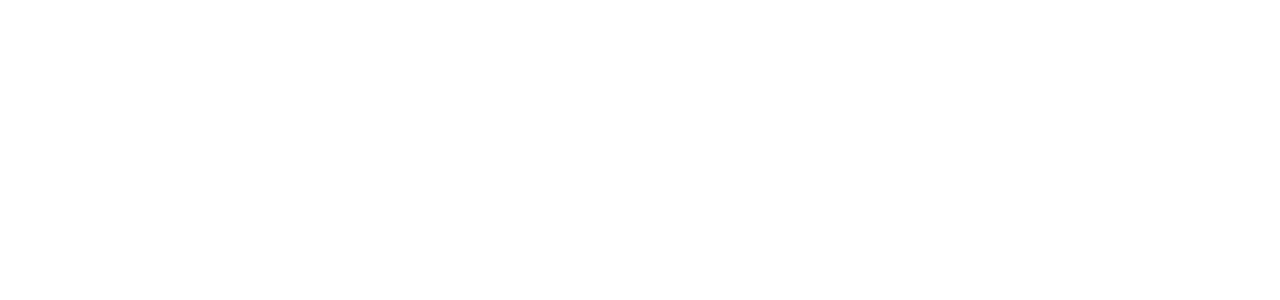
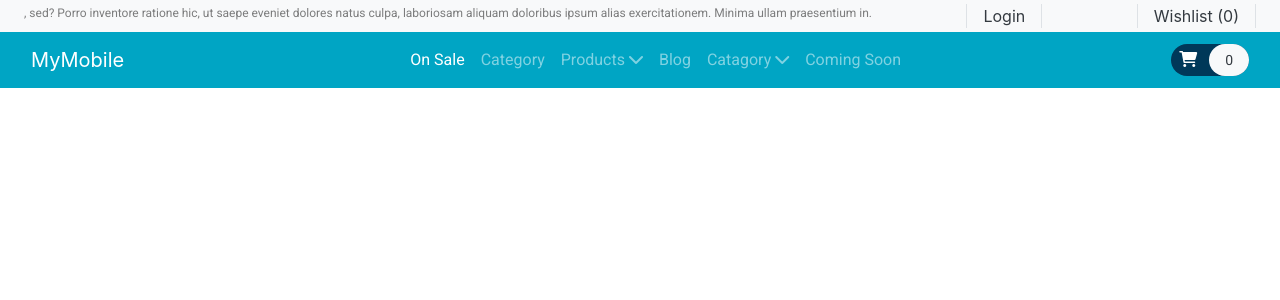
Before and after one commit to SChanakyax/ECOMMERCE, a PHP site: page / in a window 1280 px wide. Before the commit the part shown is empty. Shown: the top 300 px of the page. Run offline with PHP 8.4, Linux system fonts and the light colour scheme.

Commit message:
primary navigation

```diff
--- a/index.html
+++ b/index.html
@@ -23,8 +23,73 @@
 </head>
 
 <body>
+    <!-- Start Header -->
+    <header id="header">
+        <div class="strip d-flex justify-content-between px-4 py-1 bg-light">
+            <p class="font-roboto font-size-12 text-black-50 m-0">
+                , sed? Porro inventore ratione hic, ut saepe eveniet dolores natus culpa, laboriosam aliquam doloribus ipsum alias exercitationem. Minima ullam praesentium in.
+            </p>
+            <a href="#" class="px-3 border-right border-left text-dark">Login</a>
+            <a href="#" class="px-3 border-right border-left text-dark">Wishlist (0) </a>
 
+        </div>
 
+        <!-- primary navigation -->
+        <nav class="navbar navbar-expand-lg navbar-dark color-second-bg">
+            <div class="container-fluid">
+              <a class="navbar-brand" href="#">MyMobile</a>
+              <button class="navbar-toggler" type="button" data-bs-toggle="collapse" data-bs-target="#navbarNav" aria-controls="navbarNav" aria-expanded="false" aria-label="Toggle navigation">
+                <span class="navbar-toggler-icon"></span>
+              </button>
+              <div class="collapse navbar-collapse" id="navbarNav">
+                <ul class="navbar-nav m-auto font-roboto">
+                  <li class="nav-item">
+                    <a class="nav-link active" aria-current="page" href="#">On Sale</a>
+                  </li>
+                  <li class="nav-item">
+                    <a class="nav-link" href="#">Category</a>
+                  </li>
+                  <li class="nav-item">
+                    <a class="nav-link" href="#">Products <i class="fas fa-chevron-down"></i></a>
+                  </li>
+                  <li class="nav-item">
+                    <a class="nav-link">Blog</a>
+                  </li>
+                  <li class="nav-item">
+                    <a class="nav-link">Catagory <i class="fas fa-chevron-down"></i> </a>
+                  </li>
+                  <li class="nav-item">
+                    <a class="nav-link">Coming Soon</a>
+                  </li>
+                </ul>
+                <form action="#" class="font-size-14 font-roboto">
+                    <a href="#" class="py-2 rounded-pill color-primary-bg">
+                        <span class="font-size-16 px-2 text-white">
+                            <i class="fas fa-shopping-cart">  </i>
+                        </span>
+                        <span class="px-3 py-2 rounded-pill text-dark bg-light">0</span>
+                    </a>
+                </form>
+
+              </div>
+            </div>
+          </nav>
+        <!-- End of primary navigation -->
+
+    </header>
+    <!-- End Header -->
+
+    <!-- Start#mainSite -->
+    <main>
+
+    </main>
+    <!-- End#MainSite -->
+
+    <!-- Start#footer -->
+    <footer>
+
+    </footer>
+    <!-- End#Footer -->
 
     <script src="https://cdn.jsdelivr.net/npm/jquery@3.5.1/dist/jquery.slim.min.js"
         integrity="sha384-DfXdz2htPH0lsSSs5nCTpuj/zy4C+OGpamoFVy38MVBnE+IbbVYUew+OrCXaRkfj" crossorigin="anonymous">
--- /dev/null
+++ b/sass/include/color.scss
@@ -0,0 +1,23 @@
+/* color template */
+
+.color-primary {
+    color: $color-primary;
+}
+
+.color-primary-bg {
+    background: $color-primary;
+}
+
+.color-second {
+    color: $color-second;
+}
+.color-second-bg {
+    background: $color-second;
+}
+
+.color-yellow {
+    color: $color-yellow;
+}
+.color-yellow-bg {
+    background: $color-yellow;
+}
--- a/sass/style.scss
+++ b/sass/style.scss
@@ -6,3 +6,4 @@
 @import './include/variables.scss';
 @import './include/global.scss';
 @import './include/typhography.scss';
+@import './include/color.scss';
--- a/style.css
+++ b/style.css
@@ -35,4 +35,29 @@ button, button:focus {
   font-size: 20px;
 }
 
+/* color template */
+.color-primary {
+  color: #003859;
+}
+
+.color-primary-bg {
+  background: #003859;
+}
+
+.color-second {
+  color: #00A5C4;
+}
+
+.color-second-bg {
+  background: #00A5C4;
+}
+
+.color-yellow {
+  color: #FFD289;
+}
+
+.color-yellow-bg {
+  background: #FFD289;
+}
+
 /*# sourceMappingURL=style.css.map */
```
Also changed, not shown: 1 other file.
